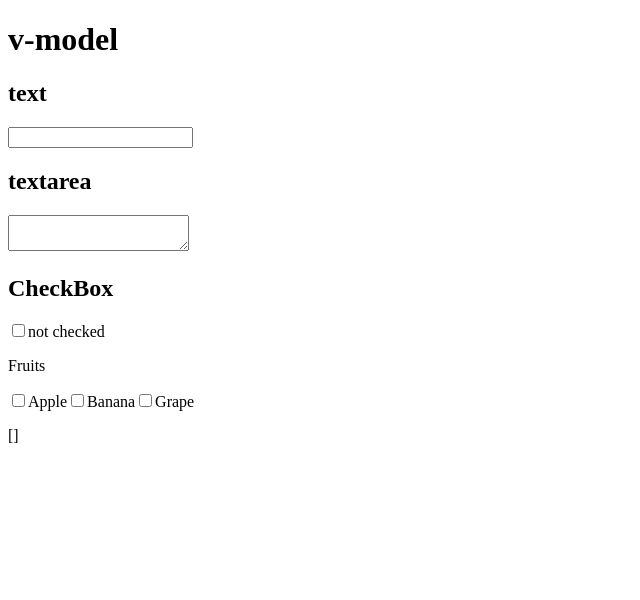
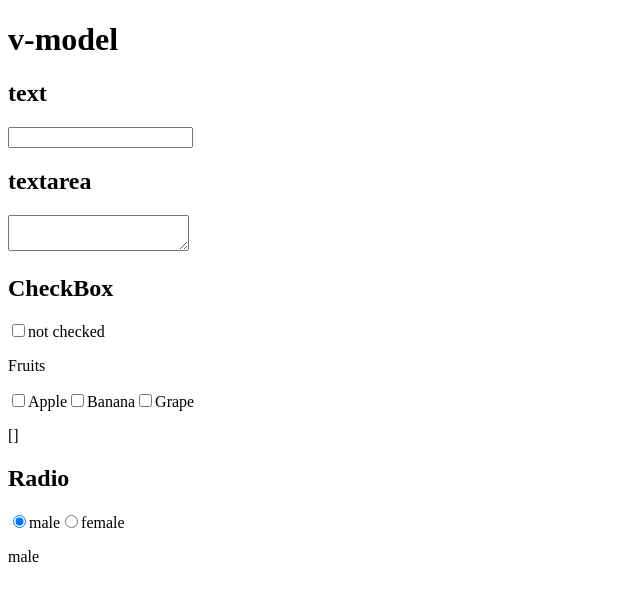
Before and after one commit to satohirok/vue_demo_app, a Vue app in the folder demo-app/: page / in a window 1280 px wide. Shown: the top 600 px of the page, without its empty margins (0-640 px from the left). Built offline with nearby package versions, Linux system fonts and the light colour scheme.

Commit message:
radioボタン

```diff
--- a/demo-app/src/App.vue
+++ b/demo-app/src/App.vue
@@ -5,6 +5,8 @@ const userInput = ref('')
 const message = ref('')
 const checked = ref('not checked')
 const fruit = ref([])
+
+const gender = ref('male')
 </script>
 <template>
   <h1>v-model</h1>
@@ -25,6 +27,13 @@ const fruit = ref([])
   <input id="Grape" v-model="fruit" type="checkbox" value="Grape">
   <label for="Grape">Grape</label>
   <p>{{ fruit }}</p>
+
+  <h2>Radio</h2>
+  <input id="male" v-model="gender" type="radio" value="male">
+  <label for="male">male</label>
+  <input id="female" v-model="gender" type="radio" value="female">
+  <label for="female">female</label>
+  <p>{{ gender }}</p>
 </template>
 
 <style scoped>
```
